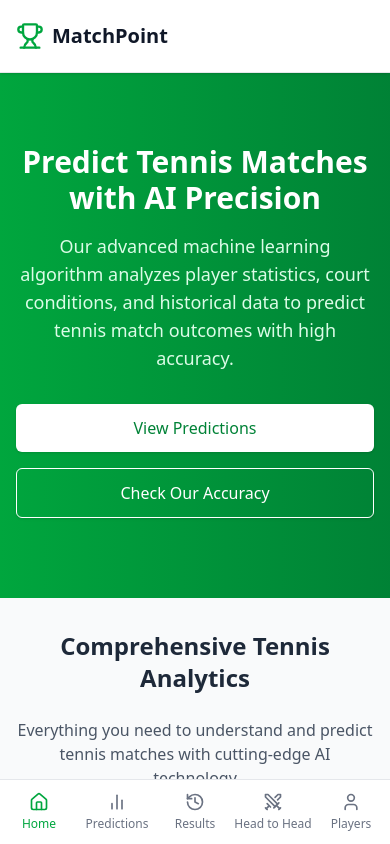
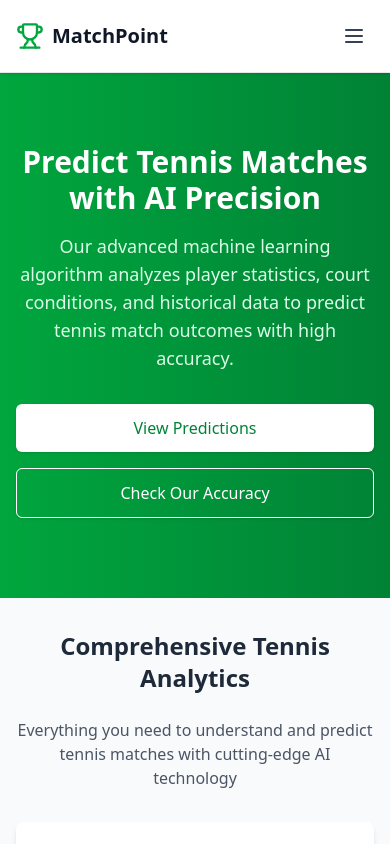
Before and after one commit to CakeOfThePans/MatchPoint, a React (Vite) app in the folder client/: page / in a window 390 px wide. Shown: the top 844 px of the page. Built offline with nearby package versions, Linux system fonts and the light colour scheme.

Commit message:
Changed the mobile navigation to a hamburger menu

```diff
--- a/client/src/components/Navbar.jsx
+++ b/client/src/components/Navbar.jsx
@@ -1,4 +1,4 @@
-import React from 'react'
+import React, { useState } from 'react'
 import { Link, useLocation } from 'react-router-dom'
 import {
 	BarChart2Icon,
@@ -7,19 +7,27 @@ import {
 	SwordsIcon,
 	Trophy,
 	UserIcon,
+	Menu,
+	X,
 } from 'lucide-react'
 
 const Navbar = () => {
 	const location = useLocation()
+	const [isMobileMenuOpen, setIsMobileMenuOpen] = useState(false)
 
 	const scrollToTop = () => {
 		window.scrollTo({ top: 0, behavior: 'smooth' })
+		setIsMobileMenuOpen(false)
 	}
 
 	const isActive = (path) => {
 		return location.pathname === path
 			? 'bg-green-100 text-green-800'
 			: 'text-gray-700 hover:bg-gray-100'
+	}
+
+	const handleMobileMenuToggle = () => {
+		setIsMobileMenuOpen(!isMobileMenuOpen)
 	}
 
 	return (
@@ -101,120 +109,88 @@ const Navbar = () => {
 								</li>
 							</ul>
 						</nav>
+						{/* Mobile hamburger menu button */}
+						<button
+							onClick={handleMobileMenuToggle}
+							className="md:hidden p-2 rounded-md text-gray-700 hover:bg-gray-100"
+							aria-label="Toggle mobile menu"
+						>
+							{isMobileMenuOpen ? (
+								<X className="h-6 w-6" />
+							) : (
+								<Menu className="h-6 w-6" />
+							)}
+						</button>
 					</div>
 				</div>
-			</header>
-			{/* Mobile navigation */}
-			<div className="z-20 md:hidden fixed bottom-0 left-0 right-0 bg-white border-t border-gray-200">
-				<div className="grid grid-cols-5 h-16">
+				{/* Mobile dropdown menu */}
+				{isMobileMenuOpen && (
+					<div className="md:hidden bg-white border-t border-gray-200 shadow-lg">
+						<div className="px-4 py-2 space-y-1">
 							<Link
 								to="/"
-						className="flex flex-col items-center justify-center"
+								className={`block px-3 py-2 rounded-md text-base font-medium flex items-center ${
+									location.pathname === '/'
+										? 'bg-green-100 text-green-800'
+										: 'text-gray-700 hover:bg-gray-100'
+								}`}
 								onClick={scrollToTop}
 							>
-						<HomeIcon
-							className={`h-5 w-5 ${
-								location.pathname === '/' ? 'text-green-600' : 'text-gray-500'
-							}`}
-						/>
-						<span
-							className={`text-xs mt-1 ${
-								location.pathname === '/' ? 'text-green-600' : 'text-gray-500'
-							}`}
-						>
+								<HomeIcon className="h-5 w-5 mr-3" />
 								Home
-						</span>
 							</Link>
 							<Link
 								to="/predictions"
-						className="flex flex-col items-center justify-center"
+								className={`block px-3 py-2 rounded-md text-base font-medium flex items-center ${
+									location.pathname === '/predictions'
+										? 'bg-green-100 text-green-800'
+										: 'text-gray-700 hover:bg-gray-100'
+								}`}
 								onClick={scrollToTop}
 							>
-						<BarChart2Icon
-							className={`h-5 w-5 ${
-								location.pathname === '/predictions'
-									? 'text-green-600'
-									: 'text-gray-500'
-							}`}
-						/>
-						<span
-							className={`text-xs mt-1 ${
-								location.pathname === '/predictions'
-									? 'text-green-600'
-									: 'text-gray-500'
-							}`}
-						>
+								<BarChart2Icon className="h-5 w-5 mr-3" />
 								Predictions
-						</span>
 							</Link>
 							<Link
 								to="/results"
-						className="flex flex-col items-center justify-center"
+								className={`block px-3 py-2 rounded-md text-base font-medium flex items-center ${
+									location.pathname === '/results'
+										? 'bg-green-100 text-green-800'
+										: 'text-gray-700 hover:bg-gray-100'
+								}`}
 								onClick={scrollToTop}
 							>
-						<HistoryIcon
-							className={`h-5 w-5 ${
-								location.pathname === '/results'
-									? 'text-green-600'
-									: 'text-gray-500'
-							}`}
-						/>
-						<span
-							className={`text-xs mt-1 ${
-								location.pathname === '/results'
-									? 'text-green-600'
-									: 'text-gray-500'
-							}`}
-						>
+								<HistoryIcon className="h-5 w-5 mr-3" />
 								Results
-						</span>
 							</Link>
 							<Link
 								to="/head-to-head"
-						className="flex flex-col items-center justify-center"
+								className={`block px-3 py-2 rounded-md text-base font-medium flex items-center ${
+									location.pathname === '/head-to-head'
+										? 'bg-green-100 text-green-800'
+										: 'text-gray-700 hover:bg-gray-100'
+								}`}
 								onClick={scrollToTop}
 							>
-						<SwordsIcon
-							className={`h-5 w-5 ${
-								location.pathname === '/head-to-head'
-									? 'text-green-600'
-									: 'text-gray-500'
-							}`}
-						/>
-						<span
-							className={`text-xs mt-1 ${
-								location.pathname === '/head-to-head'
-									? 'text-green-600'
-									: 'text-gray-500'
-							}`}
-						>
+								<SwordsIcon className="h-5 w-5 mr-3" />
 								Head to Head
-						</span>
 							</Link>
 							<Link
 								to="/players"
-						className="flex flex-col items-center justify-center"
+								className={`block px-3 py-2 rounded-md text-base font-medium flex items-center ${
+									location.pathname === '/players'
+										? 'bg-green-100 text-green-800'
+										: 'text-gray-700 hover:bg-gray-100'
+								}`}
 								onClick={scrollToTop}
 							>
-						<UserIcon
-							className={`h-5 w-5 ${
-								location.pathname === '/players'
-									? 'text-green-600'
-									: 'text-gray-500'
-							}`}
-						/>
-						<span
-							className={`text-xs mt-1 ${
-								location.pathname === '/players'
-									? 'text-green-600'
-									: 'text-gray-500'
-							}`}
-						>
+								<UserIcon className="h-5 w-5 mr-3" />
 								Players
-						</span>
 							</Link>
 						</div>
 					</div>
+				)}
+			</header>
 		</>
 	)
 }
```
Lines whose indentation alone changed are shown as unchanged.
